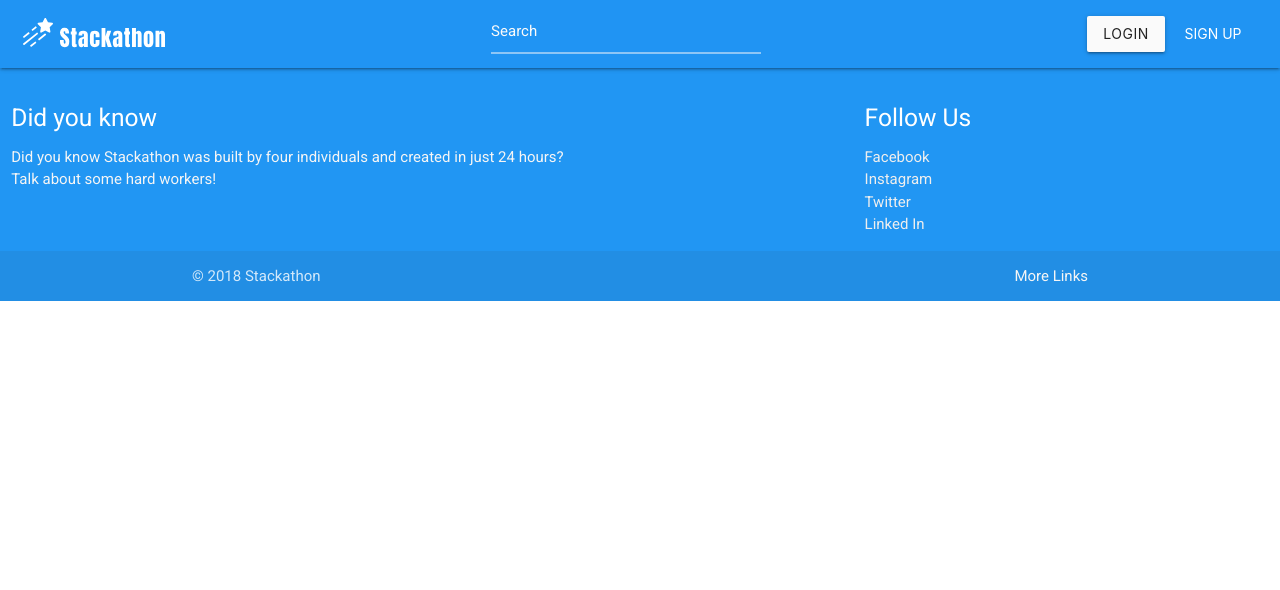
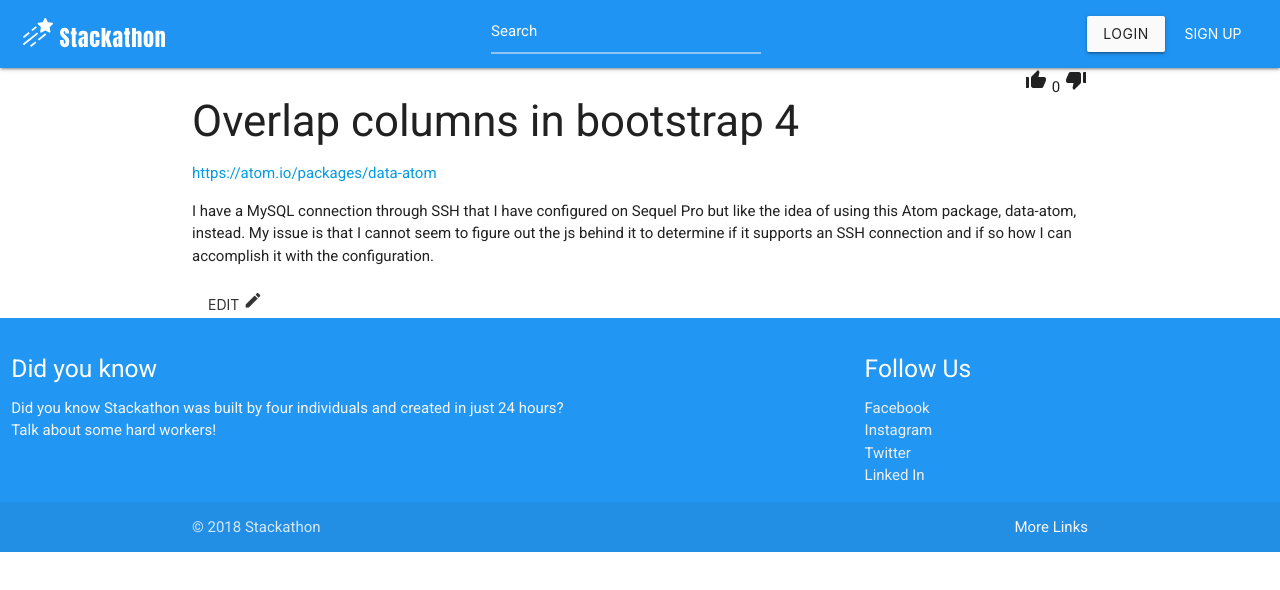
Before and after one commit to noahmcconnell/Stackathon, a website: page www/index.html in a window 1280 px wide. Drawn offline with Linux system fonts and the light colour scheme.

Commit message:
start of individual post mockup

```diff
--- a/www/assets/css/style.css
+++ b/www/assets/css/style.css
@@ -238,3 +238,8 @@ body {
 textarea[resize='false'] {
   resize: none;
 }
+
+.post-header {
+  width: 100%;
+  justify-content: space-between;
+}
--- a/www/index.html
+++ b/www/index.html
@@ -42,7 +42,27 @@
       </div>
     </header>
     <main id='main-content'>
+      <section class='post container'>
+        <header class='post-header flex'>
+          <h3 class='title'>Overlap columns in bootstrap 4</h3>
+          <div class='upvote-downvote'>
+            <i class='material-icons'>thumb_up_alt</i>
+            <span>0</span>
+            <i class='material-icons'>thumb_down_alt</i>
+          </div>
+        </header>
+        <article class='article'>
+          <a href='#'>https://atom.io/packages/data-atom</a>
+          <p>I have a MySQL connection through SSH that I have configured on Sequel Pro but like the idea of using this Atom
+            package, data-atom, instead. My issue is that I cannot seem to figure out the js behind it to determine if it
+            supports an SSH connection and if so how I can accomplish it with the configuration.</p>
+          <button class='btn-flat'>edit <i class='material-icons'>edit</i></button>
+          <div class='comments'>
 
+          </div>
+        </article>
+        <article class='answer'></article>
+      </section>
     </main>
     <footer class='page-footer blue'>
       <div class="row">
@@ -68,11 +88,11 @@
         </div>
       </div>
     </footer>
-  </div>
+    </article>
 
 
 
-  <script src="assets/js/materialize.min.js"></script>
+    <script src="assets/js/materialize.min.js"></script>
 </body>
 
 
```
